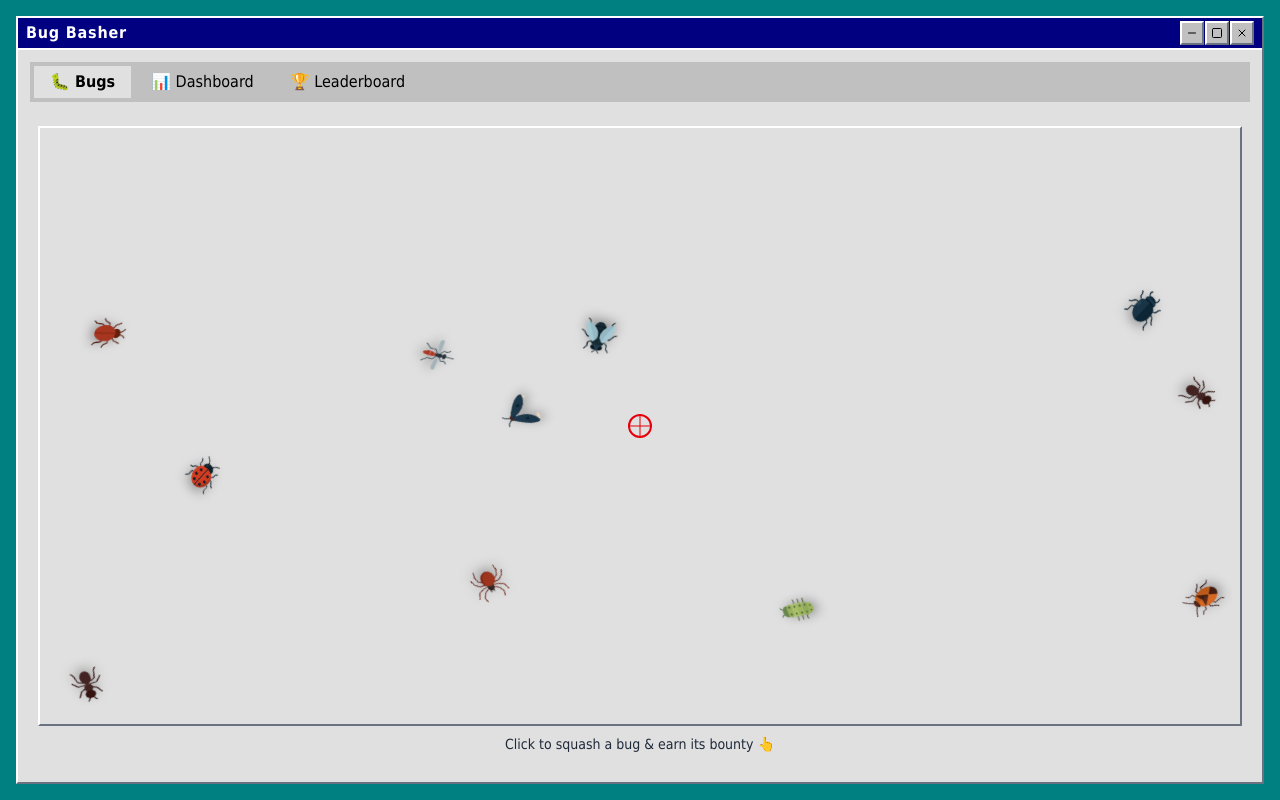
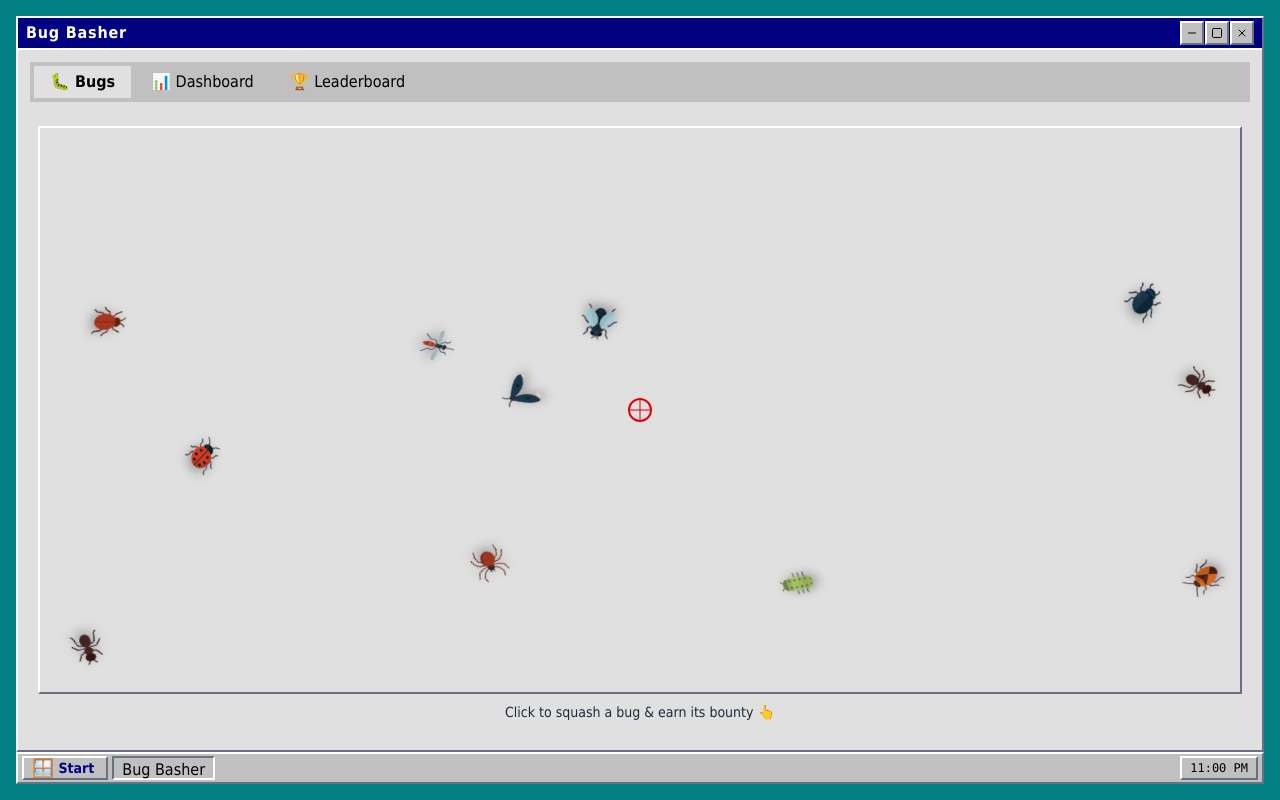
Before and after one commit to Typefacers/bug, a React (Vite) app: page / in a window 1280 px wide. Built offline with nearby package versions, Linux system fonts and the light colour scheme.

Commit message:
Improve taskbar styling

```diff
--- a/src/App.tsx
+++ b/src/App.tsx
@@ -16,10 +16,13 @@ const NewBug = lazy(() => import('./routes/NewBug'))
 const NotFound = lazy(() => import('./routes/NotFound'))
 import { Minus, Square, X as CloseIcon } from 'lucide-react'
 import { raised, windowShadow } from './utils/win95'
+import Taskbar from './components/Taskbar'
+import QuantumStormOverlay from './components/QuantumStormOverlay'
 
 function AppContent() {
   const location = useLocation()
   const { startAutomaticSystems, stopAutomaticSystems } = useBugStore()
+  const quantumStormActive = useBugStore(s => s.quantumStormActive)
   const [minimized, setMinimized] = useState(false)
   const [maximized, setMaximized] = useState(false)
   const [hidden, setHidden] = useState(false)
@@ -59,18 +62,11 @@ function AppContent() {
 
   return (
     <div className="min-h-screen bg-[#008080] p-4 font-['MS_Sans_Serif','Tahoma',sans-serif] flex flex-col">
-      {minimized ? (
-        <div className="mx-auto">
-          <button
-            className={`px-4 py-1 bg-[#C0C0C0] ${raised}`}
-            onClick={() => setMinimized(false)}
-          >
-            {getWindowTitle()}
-          </button>
-        </div>
-      ) : (
+      <QuantumStormOverlay active={quantumStormActive} />
+      <div className="flex-grow flex justify-center">
+        {!minimized && (
           <div
-          className={`mx-auto w-full flex-grow flex ${maximized ? '' : 'max-w-7xl'}`}
+            className={`mx-auto w-full flex ${maximized ? '' : 'max-w-7xl'}`}
           >
             {/* Single Win95 Window */}
             <div
@@ -158,6 +154,13 @@ function AppContent() {
           </div>
         )}
       </div>
+      <Taskbar
+        minimized={minimized}
+        hidden={hidden}
+        title={getWindowTitle()}
+        onShow={() => setMinimized(false)}
+      />
+    </div>
   )
 }
 
--- /dev/null
+++ b/src/components/QuantumStormOverlay.tsx
@@ -0,0 +1,28 @@
+import { AnimatePresence, motion } from 'framer-motion'
+
+export default function QuantumStormOverlay({ active }: { active: boolean }) {
+  return (
+    <AnimatePresence>
+      {active && (
+        <motion.div
+          className="fixed inset-0 z-50 pointer-events-none flex items-center justify-center bg-black/60 text-white"
+          initial={{ opacity: 0 }}
+          animate={{
+            opacity: [0.3, 0.6, 0.3],
+            transition: { repeat: Infinity, duration: 0.5 },
+          }}
+          exit={{ opacity: 0, transition: { duration: 0.3 } }}
+        >
+          <motion.div
+            initial={{ scale: 0 }}
+            animate={{ scale: 1 }}
+            exit={{ scale: 0 }}
+            className="text-4xl font-bold"
+          >
+            Quantum Storm!
+          </motion.div>
+        </motion.div>
+      )}
+    </AnimatePresence>
+  )
+}
--- /dev/null
+++ b/src/components/Taskbar.tsx
@@ -0,0 +1,47 @@
+import { useEffect, useState } from 'react'
+import { raised, sunken } from '../utils/win95'
+
+interface TaskbarProps {
+  minimized: boolean
+  hidden: boolean
+  title: string
+  onShow: () => void
+}
+
+export default function Taskbar({
+  minimized,
+  hidden,
+  title,
+  onShow,
+}: TaskbarProps) {
+  const [time, setTime] = useState(() => new Date())
+
+  useEffect(() => {
+    const id = setInterval(() => setTime(new Date()), 1000)
+    return () => clearInterval(id)
+  }, [])
+
+  return (
+    <div className="h-8 bg-[#C0C0C0] flex items-center px-1 border-t-2 border-t-white border-l-2 border-l-white border-b-2 border-b-gray-500 border-r-2 border-r-gray-500">
+      <button
+        className={`h-6 px-2 pr-3 flex items-center gap-1 bg-[#C0C0C0] text-black ${raised}`}
+      >
+        <span className="text-lg leading-none">🪟</span>
+        <span className="text-sm font-bold text-[#000080]">Start</span>
+      </button>
+      {!hidden && (
+        <button
+          onClick={onShow}
+          className={`h-6 px-2 mx-1 bg-[#C0C0C0] ${minimized ? raised : sunken}`}
+        >
+          {title}
+        </button>
+      )}
+      <div
+        className={`ml-auto h-6 px-2 flex items-center justify-center bg-[#C0C0C0] ${raised} font-mono text-xs`}
+      >
+        {time.toLocaleTimeString([], { hour: '2-digit', minute: '2-digit' })}
+      </div>
+    </div>
+  )
+}
--- a/src/mock/users.ts
+++ b/src/mock/users.ts
@@ -23,6 +23,7 @@ export const users: User[] = [
     bounty: 5400,
     score: 0,
     bugsSquashed: [],
+    survivor: false,
   },
   {
     id: 2,
@@ -32,6 +33,7 @@ export const users: User[] = [
     bounty: 4950,
     score: 0,
     bugsSquashed: [],
+    survivor: false,
   },
   {
     id: 3,
@@ -41,6 +43,7 @@ export const users: User[] = [
     bounty: 4100,
     score: 0,
     bugsSquashed: [],
+    survivor: false,
   },
   {
     id: 4,
@@ -50,6 +53,7 @@ export const users: User[] = [
     bounty: 3600,
     score: 0,
     bugsSquashed: [],
+    survivor: false,
   },
   {
     id: 5,
@@ -59,6 +63,7 @@ export const users: User[] = [
     bounty: 3200,
     score: 0,
     bugsSquashed: [],
+    survivor: false,
   },
   {
     id: 6,
@@ -68,6 +73,7 @@ export const users: User[] = [
     bounty: 2800,
     score: 0,
     bugsSquashed: [],
+    survivor: false,
   },
   {
     id: 7,
@@ -77,6 +83,7 @@ export const users: User[] = [
     bounty: 2200,
     score: 0,
     bugsSquashed: [],
+    survivor: false,
   },
   {
     id: 8,
@@ -86,6 +93,7 @@ export const users: User[] = [
     bounty: 2000,
     score: 0,
     bugsSquashed: [],
+    survivor: false,
   },
   {
     id: 9,
@@ -95,6 +103,7 @@ export const users: User[] = [
     bounty: 1600,
     score: 0,
     bugsSquashed: [],
+    survivor: false,
   },
   {
     id: 10,
@@ -104,5 +113,6 @@ export const users: User[] = [
     bounty: 1200,
     score: 0,
     bugsSquashed: [],
+    survivor: false,
   },
 ]
--- a/src/routes/Leaderboard.tsx
+++ b/src/routes/Leaderboard.tsx
@@ -195,6 +195,7 @@ export default function Leaderboard() {
                     >
                       {u.name}
                     </Link>
+                    {u.survivor && <span title="Quantum Survivor">⚡</span>}
                   </td>
                   <td className="py-1 px-3 text-right tabular-nums">
                     {bugCount}
--- a/src/store.ts
+++ b/src/store.ts
@@ -9,10 +9,13 @@ interface State {
   users: User[]
   activeUserId: number
   inspectedId: string | null
+  quantumStormActive: boolean
   inspectBug: (id: string | null) => void
   squashBug: (id: string) => void
   addBug: (bug: Bug) => void
   removeBug: (id: string) => void
+  startQuantumStorm: () => void
+  stopQuantumStorm: () => void
   startAutomaticSystems: () => void
   stopAutomaticSystems: () => void
 }
@@ -23,6 +26,10 @@ const CONFIG = {
   RESPAWN_INTERVAL: 3000, // Spawn new bug every 3 seconds
   MAX_ACTIVE_BUGS: 15, // Maximum number of active bugs
   MIN_ACTIVE_BUGS: 8, // Minimum number of active bugs to maintain
+  STORM_CHECK_INTERVAL: 15000, // Check for quantum storm every 15s
+  STORM_DURATION: 10000, // Storm lasts 10s
+  STORM_BUGS: 15, // Number of extra bugs during storm
+  STORM_CHANCE: 0.25, // 25% chance each interval
 }
 
 // Bug titles and descriptions for random generation
@@ -71,12 +78,15 @@ const BUG_TEMPLATES = [
 
 let cleanupTimer: ReturnType<typeof setInterval> | null = null
 let respawnTimer: ReturnType<typeof setInterval> | null = null
+let stormTimer: ReturnType<typeof setInterval> | null = null
+let stormBugIds: string[] = []
 
 export const useBugStore = create<State>((set, get) => ({
   bugs: mockBugs,
   users: mockUsers.sort((a, b) => b.bounty - a.bounty),
   activeUserId: 1, // assume first user is the current hacker
   inspectedId: null,
+  quantumStormActive: false,
   addBug: bug => set(state => ({ bugs: [...state.bugs, bug] })),
   inspectBug: id => set({ inspectedId: id }),
   removeBug: id =>
@@ -115,6 +125,40 @@ export const useBugStore = create<State>((set, get) => ({
 
       return { bugs, users, inspectedId: null }
     }),
+  startQuantumStorm: () => {
+    if (get().quantumStormActive) return
+    stormBugIds = []
+    const extras: Bug[] = []
+    for (let i = 0; i < CONFIG.STORM_BUGS; i++) {
+      const template =
+        BUG_TEMPLATES[Math.floor(Math.random() * BUG_TEMPLATES.length)]
+      const id = `storm-${Date.now()}-${i}`
+      stormBugIds.push(id)
+      extras.push({
+        id,
+        title: template.title,
+        description: template.description,
+        bounty: Math.floor(Math.random() * 50) + 10,
+        active: true,
+        createdAt: new Date().toISOString(),
+      })
+    }
+    set(state => ({
+      bugs: [...state.bugs, ...extras],
+      quantumStormActive: true,
+    }))
+    setTimeout(() => get().stopQuantumStorm(), CONFIG.STORM_DURATION)
+  },
+  stopQuantumStorm: () => {
+    set(state => {
+      const bugs = state.bugs.filter(b => !stormBugIds.includes(b.id))
+      const users = state.users.map(u =>
+        u.id === state.activeUserId ? { ...u, survivor: true } : u
+      )
+      stormBugIds = []
+      return { bugs, users, quantumStormActive: false }
+    })
+  },
   startAutomaticSystems: () => {
     // Start cleanup timer for squashed bugs
     if (!cleanupTimer) {
@@ -178,6 +222,14 @@ export const useBugStore = create<State>((set, get) => ({
         }
       }, CONFIG.RESPAWN_INTERVAL)
     }
+
+    if (!stormTimer) {
+      stormTimer = setInterval(() => {
+        if (Math.random() < CONFIG.STORM_CHANCE) {
+          get().startQuantumStorm()
+        }
+      }, CONFIG.STORM_CHECK_INTERVAL)
+    }
   },
   stopAutomaticSystems: () => {
     if (cleanupTimer) {
@@ -188,5 +240,9 @@ export const useBugStore = create<State>((set, get) => ({
       clearInterval(respawnTimer)
       respawnTimer = null
     }
+    if (stormTimer) {
+      clearInterval(stormTimer)
+      stormTimer = null
+    }
   },
 }))
--- a/src/types/user.ts
+++ b/src/types/user.ts
@@ -8,4 +8,5 @@ export interface User {
   bounty: number
   score?: number
   bugsSquashed?: string[]
+  survivor?: boolean
 }
```
Lines whose indentation alone changed are shown as unchanged.
